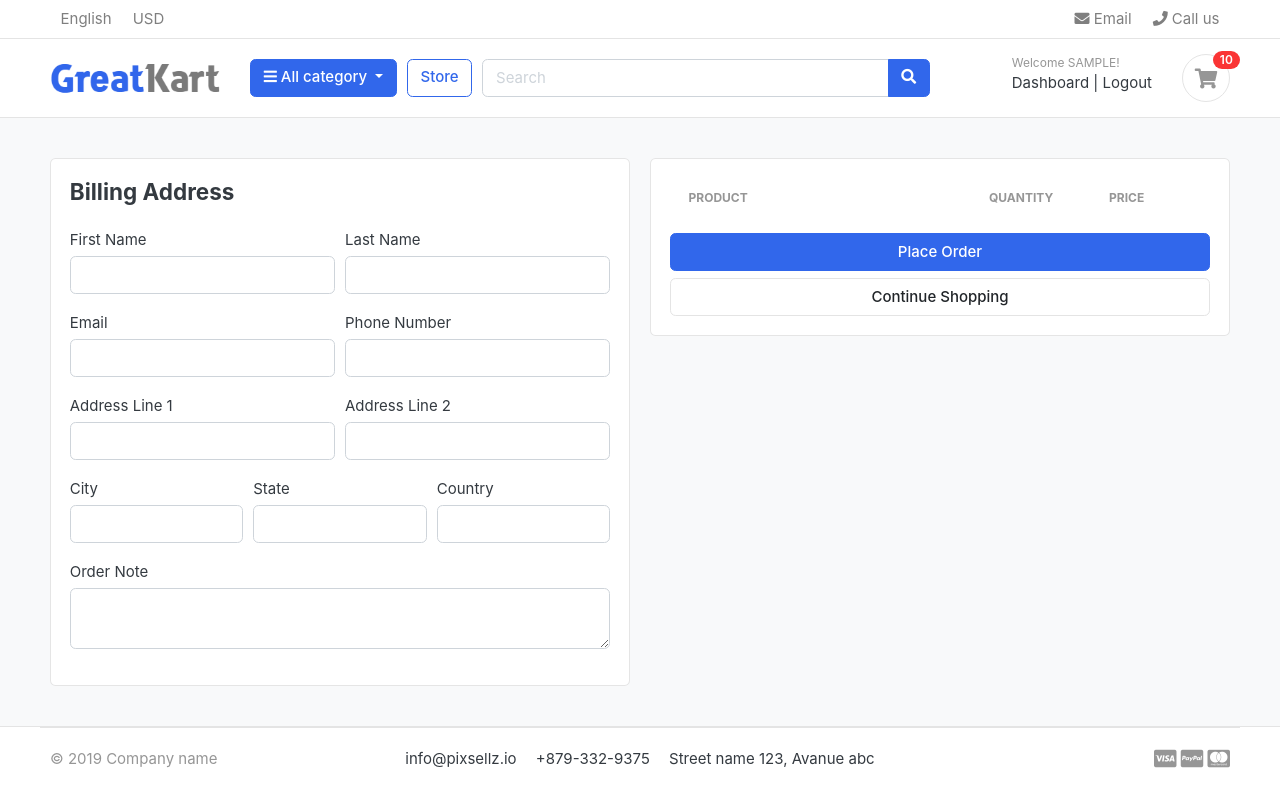
After one commit to tushar75083/Djnago-Ecommerce-Application, a Django app: page /cart/checkout/ in a window 1280 px wide. The commit adds this page. Run offline with Django 3.2, Linux system fonts and the light colour scheme; a user stored in the database is signed in; tables that the repository leaves empty hold one stand-in row (values such as "Sample post"); lists and menus that the app fills with data are empty; some libraries are stand-ins or nearby versions; some web fonts are replaced.

Commit message:
working on checkout functionality

```diff
--- a/carts/context_processors.py
+++ b/carts/context_processors.py
@@ -9,7 +9,11 @@ def counter(request):
     else:
         try:
             cart = Cart.objects.filter(cart_id = _cart_id(request))
-            cart_items = CartItem.objects.all().filter(cart = cart[:1])
+            if request.user.is_authenticated:
+                cart_items = CartItem.objects.all().filter(user = request.user)
+            else:
+                cart_items = CartItem.objects.all().filter(cart = cart[:1])
+
             for cart_item in cart_items:
                 cart_count += cart_item.quantity
         except Cart.DoesNotExist:
--- a/carts/models.py
+++ b/carts/models.py
@@ -1,5 +1,6 @@
 from django.db import models
 
+from accounts.models import Account
 from store.models import Product, Variation
 
 # Create your models here.
@@ -12,9 +13,10 @@ class Cart(models.Model):
 
 
 class CartItem(models.Model):
+    user = models.ForeignKey(Account, on_delete=models.CASCADE, null=True)
     product = models.ForeignKey(Product,on_delete=models.CASCADE)
     variations = models.ManyToManyField(Variation, blank=True)
-    cart = models.ForeignKey(Cart, on_delete=models.CASCADE)
+    cart = models.ForeignKey(Cart, on_delete=models.CASCADE, null=True)
     quantity = models.IntegerField()
     is_active = models.BooleanField(default=True)
 
--- a/carts/urls.py
+++ b/carts/urls.py
@@ -6,4 +6,7 @@ urlpatterns = [
     path("add_cart/<int:product_id>/",views.add_cart,name="add_cart"),
     path("remove_cart/<int:product_id>/<int:cart_item_id>/",views.remove_cart,name="remove_cart"),
     path("remove_cart_item/<int:product_id>/<int:cart_item_id>/",views.remove_cart_item,name="remove_cart_item"),
+
+    path("checkout/",views.checkout,name="checkout"),
+
 ]
--- a/carts/views.py
+++ b/carts/views.py
@@ -4,6 +4,7 @@ from carts.models import Cart, CartItem
 from store.models import Product, Variation
 from django.core.exceptions import ObjectDoesNotExist
 from django.http import HttpResponse
+from django.contrib.auth.decorators import login_required
 # Create your views here.
 
 
@@ -106,6 +107,37 @@ def cart(request,total=0,quantity=0,cart_items=None):
     try:
         tax=0
         grand_total=0
+        if request.user.is_authenticated:
+            cart_items = CartItem.objects.filter(user=request.user, is_active=True)
+        else:
+            cart = Cart.objects.get(cart_id=_cart_id(request))
+            cart_items = CartItem.objects.filter(cart=cart,is_active=True)
+
+        for cart_item in cart_items:
+            total +=(cart_item.product.price * cart_item.quantity)
+            quantity += cart_item.quantity
+
+        tax = (2 * total)/100 # here taking 2% tax on total
+        grand_total = total + tax
+    except ObjectDoesNotExist:
+        pass
+
+    context = {
+        'total' : total,
+        'quantity' : quantity,
+        'cart_items' : cart_items,
+        'tax' : tax,
+        'grand_total' : grand_total
+    }
+
+    return render(request,"store/cart.html", context)
+
+
+@login_required(login_url='login')
+def checkout(request,total=0,quantity=0,cart_items=None):
+    try:
+        tax=0
+        grand_total=0
         cart = Cart.objects.get(cart_id=_cart_id(request))
         cart_items = CartItem.objects.filter(cart=cart,is_active=True)
         for cart_item in cart_items:
@@ -124,5 +156,4 @@ def cart(request,total=0,quantity=0,cart_items=None):
         'tax' : tax,
         'grand_total' : grand_total
     }
-
-    return render(request,"store/cart.html", context)
+    return render(request, 'store/checkout.html',context)
--- a/templates/store/cart.html
+++ b/templates/store/cart.html
@@ -110,7 +110,7 @@
 			<p class="text-center mb-3">
 				<img src="{% static './images/misc/payments.png' %}" height="26">
 			</p>
-			<a href="./place-order.html" class="btn btn-primary btn-block"> Checkout </a>
+			<a href="{% url 'checkout' %}" class="btn btn-primary btn-block"> Checkout </a>
 			<a href="{% url 'store' %}" class="btn btn-light btn-block">Continue Shopping</a>
 		</div> <!-- card-body.// -->
 		</div> <!-- card.// -->
--- /dev/null
+++ b/templates/store/checkout.html
@@ -0,0 +1,144 @@
+{% extends "base.html" %}
+{% load static %}
+
+{% block content %}
+
+<section class="section-content padding-y bg">
+<div class="container">
+
+
+<div class="row">
+<aside class="col-lg-6">
+<div class="card">
+<div class='card-body'>
+    <h4 class='card-title mb-4'> Billing Address</h4>
+    <form action="" method="POST">
+        {% csrf_token %}
+        <div class="form-row">
+            <div class="col form-group">
+                <label for="">First Name</label>
+                <input type="text" name="first_name" class="form-control" required>
+            </div>
+            <div class="col form-group">
+                <label for="">Last Name</label>
+                <input type="text" name="last_name" class="form-control" required>
+            </div>
+        </div>
+        <div class="form-row">
+            <div class="col form-group">
+                <label for="">Email</label>
+                <input type="email" name="email" class="form-control" required>
+            </div>
+            <div class="col form-group">
+                <label for="">Phone Number</label>
+                <input type="text" name="phone" class="form-control" required>
+            </div>
+        </div>
+        <div class="form-row">
+            <div class="col form-group">
+                <label for="">Address Line 1</label>
+                <input type="text" name="address_line_1" class="form-control" required>
+            </div>
+            <div class="col form-group">
+                <label for="">Address Line 2</label>
+                <input type="text" name="address_line_2" class="form-control" >
+            </div>
+        </div>
+        <div class="form-row">
+            <div class="col form-group">
+                <label for="">City</label>
+                <input type="text" name="city" class="form-control" required>
+            </div>
+            <div class="col form-group">
+                <label for="">State</label>
+                <input type="text" name="state" class="form-control" required>
+            </div>
+            <div class="col form-group">
+                <label for="">Country</label>
+                <input type="text" name="country" class="form-control" required>
+            </div>
+        </div>
+         <div class="form-row">
+            <div class="col form-group">
+                <label for="">Order Note</label>
+                <textarea name="order_note" rows="2" class="form-control"></textarea>
+            </div>
+        </div>
+
+</div>
+</div> <!-- card.// -->
+
+</aside> <!-- col.// -->
+
+<aside class="col-lg-6">
+
+		<div class="card">
+		<div class="card-body">
+
+            <table class="table table-borderless table-shopping-cart">
+<thead class="text-muted">
+<tr class="small text-uppercase">
+  <th scope="col">Product</th>
+  <th scope="col" width="120">Quantity</th>
+  <th scope="col" width="120">Price</th>
+</tr>
+</thead>
+<tbody>
+	{% for cart_item in cart_items %}
+
+		<tr>
+			<td>
+				<figure class="itemside align-items-center">
+					<div class="aside"><img src="{{ cart_item.product.images.url }}" class="img-sm"></div>
+					<figcaption class="info">
+						<a href="{{ cart_item.product.get_url }}" class="title text-dark">{{ cart_item.product.product_name }}</a>
+						<p class="text-muted small">
+							{% if cart_item.variations.all %}
+								{% for item in cart_item.variations.all %}
+									{{ item.variation_category | capfirst }} : {{ item.variation_value | capfirst }}
+
+						<br>
+								{% endfor %}
+							{% endif %}
+
+						</p>
+					</figcaption>
+				</figure>
+			</td>
+			<td>
+                <label for="">{{ cart_item.quantity }}</label>
+			</td>
+			<td>
+				<div class="price-wrap">
+					<var class="price">${{cart_item.sub_total}}</var>
+					<small class="text-muted"> ${{cart_item.product.price}} each </small>
+				</div> <!-- price-wrap .// -->
+			</td>
+		</tr>
+
+	{% endfor %}
+
+</tbody>
+</table>
+
+            <button type="submit" name="submit" class="btn btn-primary btn-block">Place Order</button>
+
+			<a href="{% url 'store' %}" class="btn btn-light btn-block">Continue Shopping</a>
+
+    </form>
+
+		</div> <!-- card-body.// -->
+		</div> <!-- card.// -->
+
+
+
+</aside> <!-- col.// -->
+
+
+</div> <!-- row.// -->
+
+</div> <!-- container .//  -->
+</section>
+
+
+{% endblock content %}
```
Also changed, not shown: accounts/views.py (+16 -1 lines), carts/migrations/0003_cartitem_user_alter_cartitem_cart.py (added).
